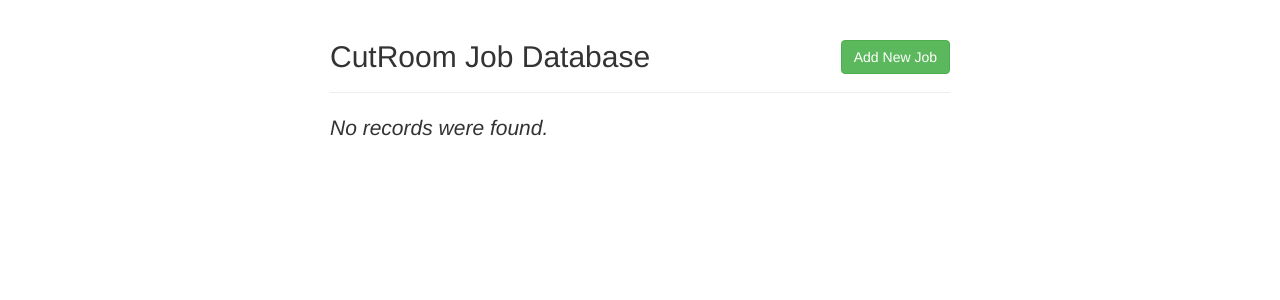
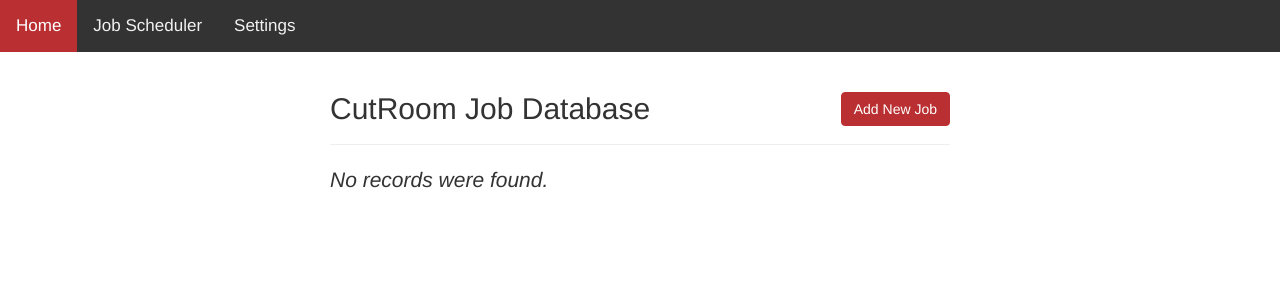
Before and after one commit to DanielToby/InterfaceCutRoom, a PHP site: page / in a window 1280 px wide. Shown: the top 300 px of the page. Run offline with PHP 8.4, Linux system fonts and the light colour scheme; data that the repository does not hold is empty.

Commit message:
Fixed bad redirect, added head

```diff
--- a/index.php
+++ b/index.php
@@ -17,6 +17,46 @@
         table tr td:last-child a{
             margin-right: 15px;
         }
+        /* Add a black background color to the top navigation */
+        .topnav {
+        background-color: #333;
+        overflow: hidden;
+        }
+
+        /* Style the links inside the navigation bar */
+        .topnav a {
+        float: left;
+        color: #f2f2f2;
+        text-align: center;
+        padding: 14px 16px;
+        text-decoration: none;
+        font-size: 17px;
+        }
+
+        /* Change the color of links on hover */
+        .topnav a:hover {
+        background-color: #6b1618;
+        color: white;
+        }
+
+        /* Add a color to the active/current link */
+        .topnav a.active {
+        background-color: #ba2f31;
+        color: white;
+        }
+
+        .btn-default {
+        background-color: #ba2f31;
+        color:#FFF;
+        border-color: #ba2f31;
+        }
+
+        .btn-default:hover, .btn-default:focus, .btn-default:active, .btn-default.active, .open .dropdown-toggle.btn-default {
+        background-color: #942325;
+        color:#FFF;
+        border-color: #942325;
+        }
+
     </style>
     <script type="text/javascript">
         $(document).ready(function(){
@@ -25,13 +65,19 @@
     </script>
 </head>
 <body>
+    <!-- header -->
+    <div class="topnav">
+        <a class="active" href="#home">Home</a>
+        <a href="#ADDME">Job Scheduler</a>
+        <a href="#ADDME">Settings</a>
+    </div>
     <div class="wrapper">
         <div class="container-fluid">
             <div class="row">
                 <div class="col-md-12">
                     <div class="page-header clearfix">
                         <h2 class="pull-left">CutRoom Job Database</h2>
-                        <a href="operations/create.php" class="btn btn-success pull-right">Add New Job</a>
+                        <a href="operations/create.php" class="btn btn-default pull-right">Add New Job</a>
                     </div>
                     <?php
                     // Include config file
--- a/operations/create.php
+++ b/operations/create.php
@@ -108,7 +108,7 @@ if($_SERVER["REQUEST_METHOD"] == "POST"){
                             <span class="help-block"><?php echo $cutter_speed_err;?></span>
                         </div>
                         <input type="submit" class="btn btn-primary" value="Submit">
-                        <a href="index.php" class="btn btn-default">Cancel</a>
+                        <a href="../index.php" class="btn btn-default">Cancel</a>
                     </form>
                 </div>
             </div>
--- a/operations/read.php
+++ b/operations/read.php
@@ -28,7 +28,7 @@ if(isset($_GET["id"]) && !empty(trim($_GET["id"]))){
                 $cutter_speed = $row["cutter_speed"];
             } else{
                 // URL doesn't contain valid id parameter. Redirect to error page
-                header("location: error.php");
+                header("location: ../error.php");
                 exit();
             }
 
@@ -81,7 +81,7 @@ if(isset($_GET["id"]) && !empty(trim($_GET["id"]))){
                         <label>Cutter Speed</label>
                         <p class="form-control-static"><?php echo $row["cutter_speed"]; ?></p>
                     </div>
-                    <p><a href="index.php" class="btn btn-primary">Back</a></p>
+                    <p><a href="../index.php" class="btn btn-primary">Back</a></p>
                 </div>
             </div>
         </div>
```
Also changed, not shown: assets/logo.png (added).
